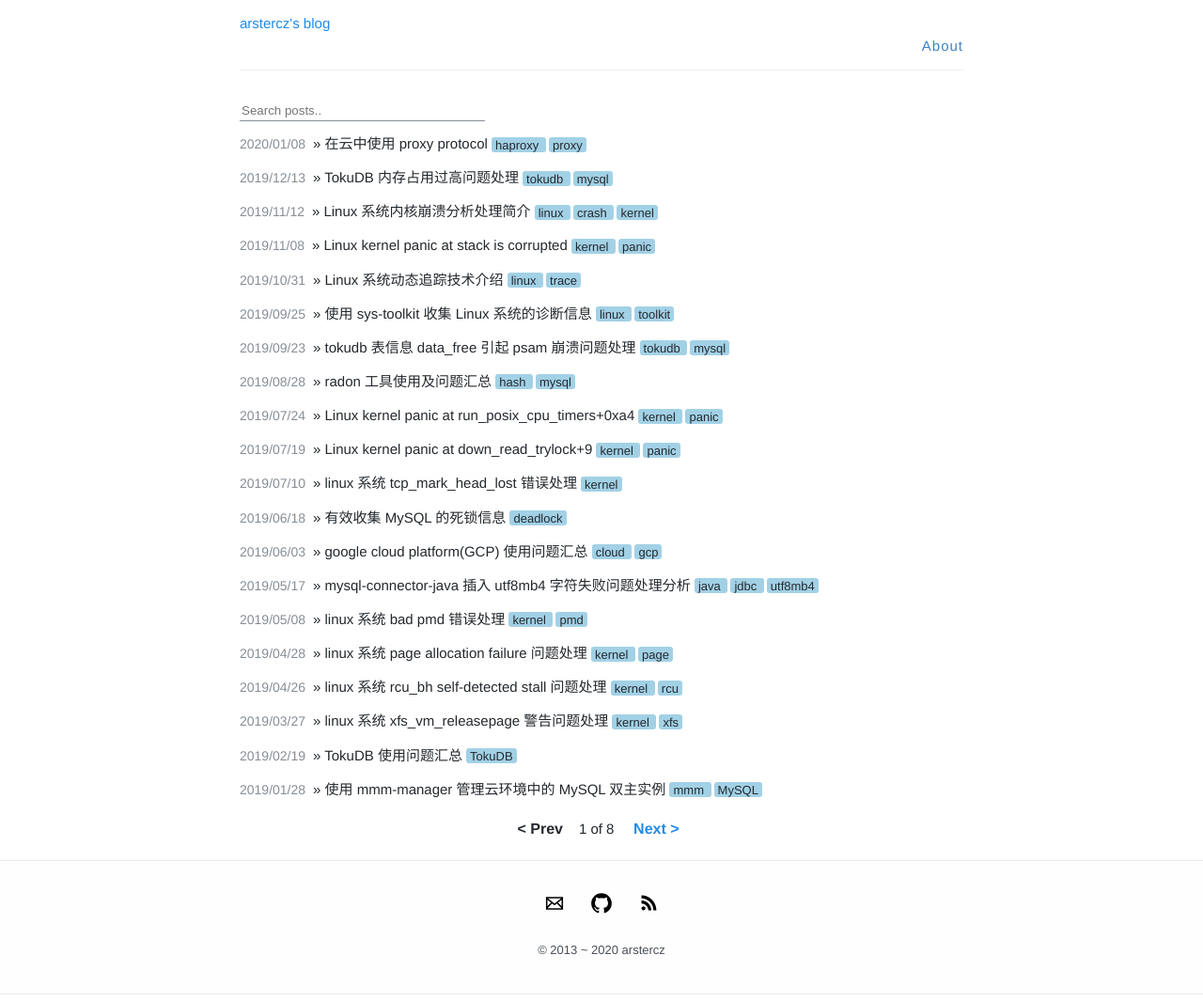
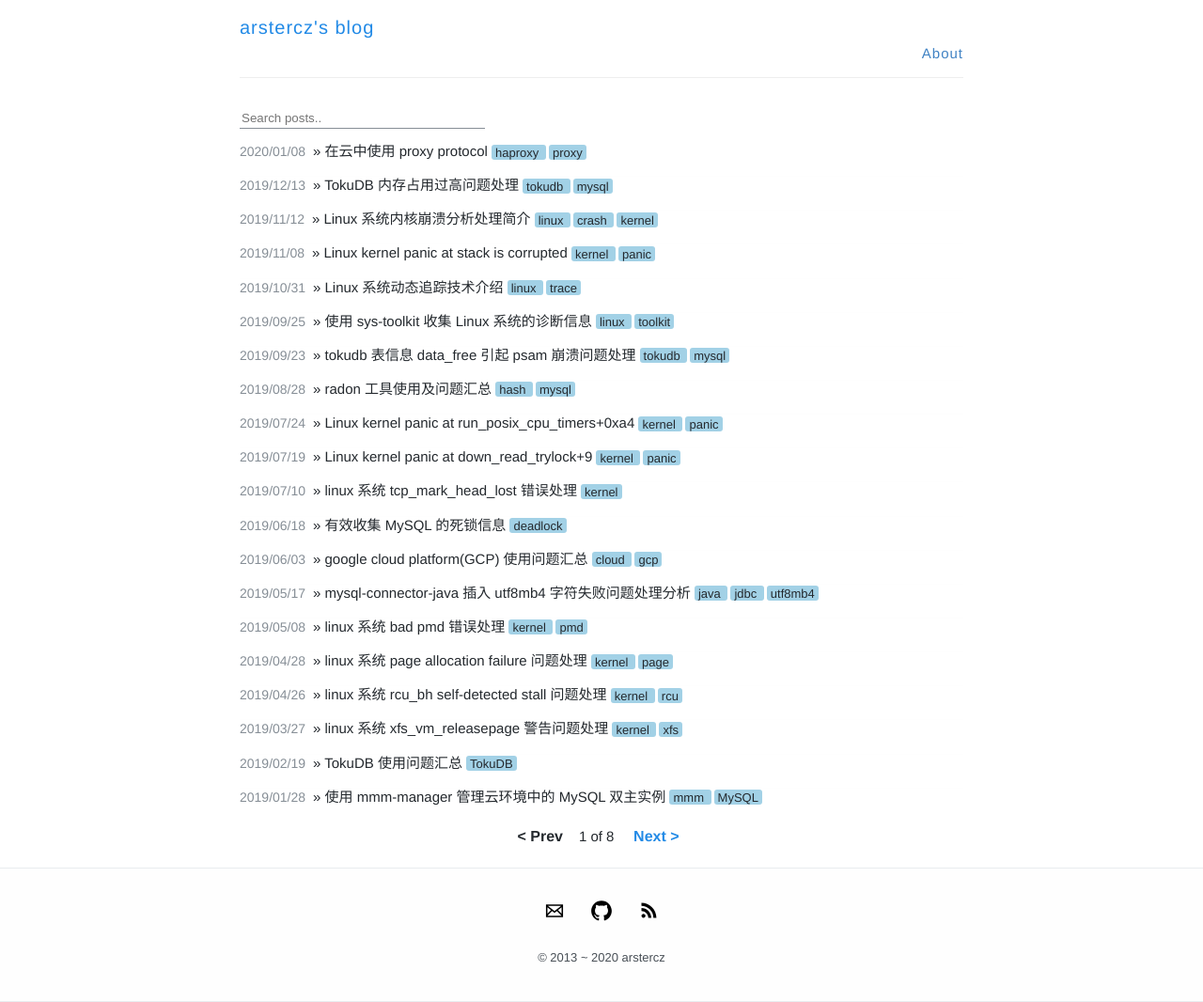
Before and after one commit to arstercz/arstercz.github.io, a Jekyll site: the page built from index.html, in a window 1280 px wide. Shown: the whole page at 94% size. Built offline with Jekyll 4.4.1, drawn with Linux system fonts in a browser that asks for light colours; the list of posts is cut into pages by our own code; comment, search, counter and statistics services are not loaded.

Commit message:
remove site-info class

```diff
--- a/_includes/nav.html
+++ b/_includes/nav.html
@@ -5,7 +5,7 @@
         <a href="{{ site.baseurl }}/" class="site-avatar"><img src="{{ site.avatar }}" /></a>
       {% endif %}
 
-      <div class="site-info">
+      <div class="site-name">
 	      <!--<h1 class="site-name">-->
 	  <a href="{{ site.baseurl }}/">{{ site.name }}</a>
 	      <!--</h1>-->
```
